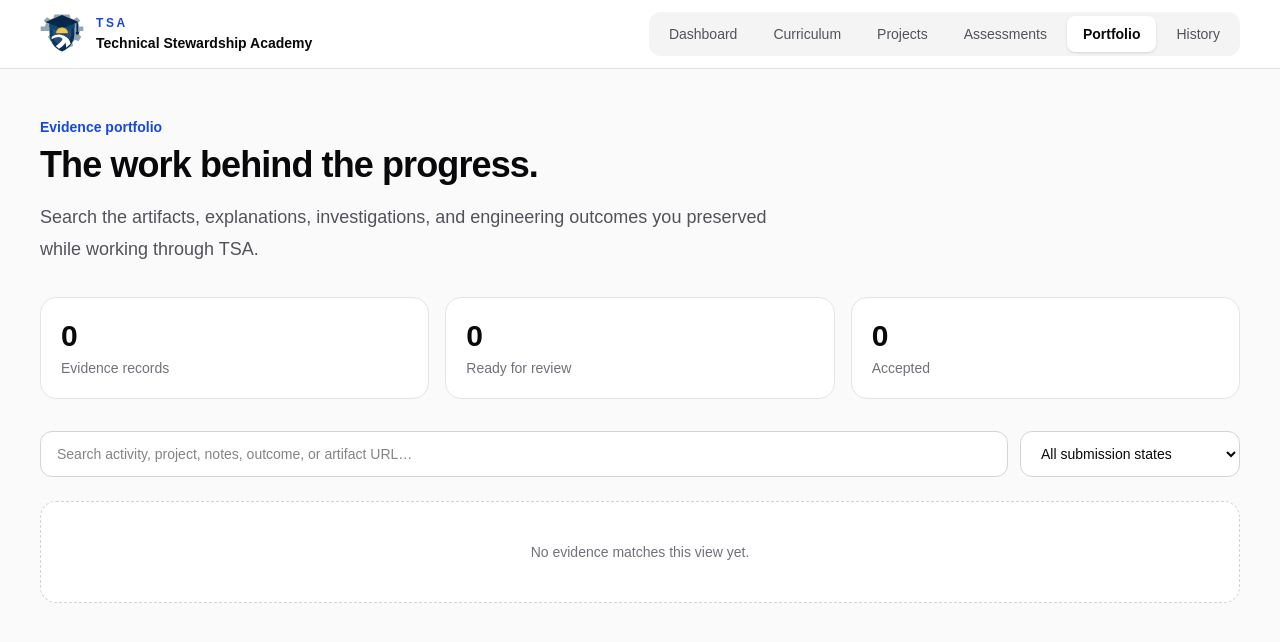
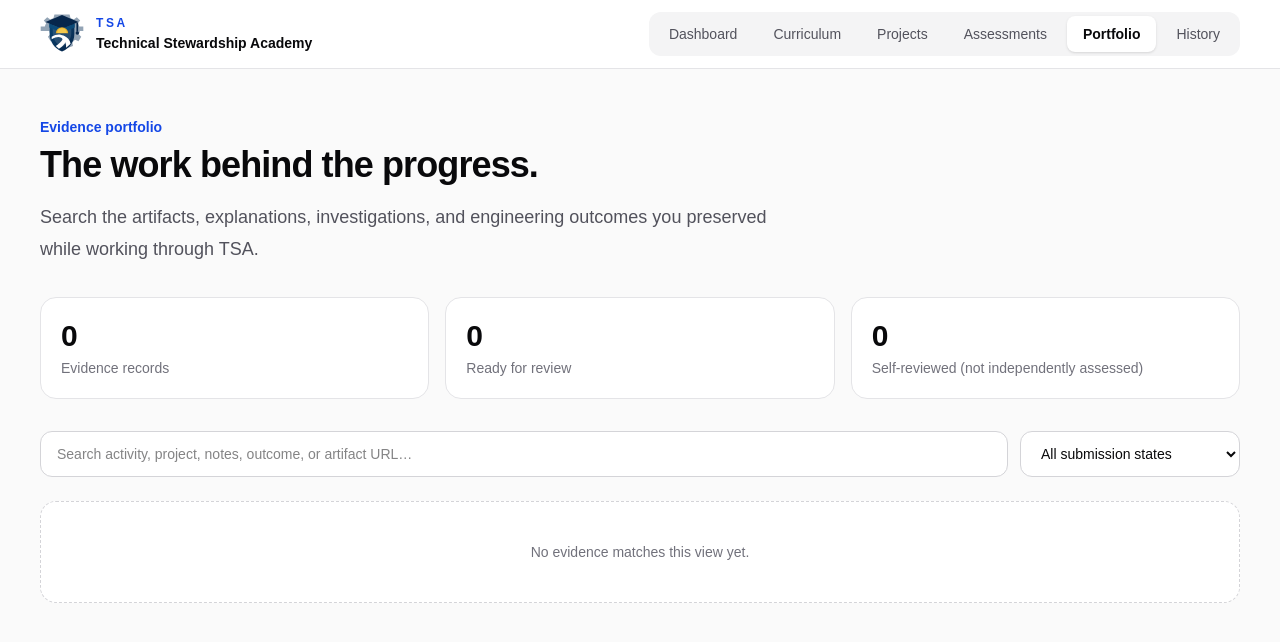
Before and after one commit to enoqueJonas/tsa, a Next.js app in the folder apps/web/: page / in a window 1280 px wide. Both pictures are taken after a click on the button "Portfolio". Shown: the top 642 px of the page. Built offline with nearby package versions, Linux system fonts and the light colour scheme.

Commit message:
ui(academy): distinguish learner self-assessment from independently accepted evidence

```diff
--- a/apps/web/components/evidence-portfolio.tsx
+++ b/apps/web/components/evidence-portfolio.tsx
@@ -65,7 +65,7 @@ export function EvidencePortfolio() {
       <div className="mb-8 grid gap-4 sm:grid-cols-3">
         <div className="rounded-2xl border border-zinc-200 bg-white p-5"><p className="text-3xl font-semibold">{records.length}</p><p className="mt-1 text-sm text-zinc-500">Evidence records</p></div>
         <div className="rounded-2xl border border-zinc-200 bg-white p-5"><p className="text-3xl font-semibold">{readyForReview}</p><p className="mt-1 text-sm text-zinc-500">Ready for review</p></div>
-        <div className="rounded-2xl border border-zinc-200 bg-white p-5"><p className="text-3xl font-semibold">{accepted}</p><p className="mt-1 text-sm text-zinc-500">Accepted</p></div>
+        <div className="rounded-2xl border border-zinc-200 bg-white p-5"><p className="text-3xl font-semibold">{accepted}</p><p className="mt-1 text-sm text-zinc-500">Self-reviewed (not independently assessed)</p></div>
       </div>
 
       <div className="mb-6 grid gap-3 md:grid-cols-[minmax(0,1fr)_220px]">
@@ -74,7 +74,7 @@ export function EvidencePortfolio() {
           <option value="all">All submission states</option>
           <option value="draft">Draft</option>
           <option value="ready">Ready</option>
-          <option value="accepted">Accepted</option>
+          <option value="accepted">Self-reviewed</option>
         </select>
       </div>
 
@@ -86,7 +86,7 @@ export function EvidencePortfolio() {
             const entry = lookup[record.activityId];
             const state = record.submissionStatus ?? "draft";
             return <article key={record.activityId} className="rounded-2xl border border-zinc-200 bg-white p-6 shadow-sm">
-              <div className="flex items-start justify-between gap-4"><div><p className="text-xs font-semibold uppercase tracking-[0.16em] text-zinc-400">{entry?.school.title ?? "TSA"}</p><h2 className="mt-2 text-xl font-semibold">{entry?.activity.title ?? record.activityId}</h2><p className="mt-1 text-sm text-zinc-500">{entry?.path.title}</p></div><span className="rounded-full bg-zinc-100 px-3 py-1 text-xs font-semibold capitalize text-zinc-700">{state}</span></div>
+              <div className="flex items-start justify-between gap-4"><div><p className="text-xs font-semibold uppercase tracking-[0.16em] text-zinc-400">{entry?.school.title ?? "TSA"}</p><h2 className="mt-2 text-xl font-semibold">{entry?.activity.title ?? record.activityId}</h2><p className="mt-1 text-sm text-zinc-500">{entry?.path.title}</p></div><span className="rounded-full bg-zinc-100 px-3 py-1 text-xs font-semibold capitalize text-zinc-700">{state === "accepted" ? "Self-reviewed" : state}</span></div>
               {record.notes && <div className="mt-5"><p className="text-xs font-semibold uppercase tracking-[0.12em] text-zinc-400">Evidence notes</p><p className="mt-2 whitespace-pre-wrap text-sm leading-6 text-zinc-700">{record.notes}</p></div>}
               {record.outcome && <div className="mt-5"><p className="text-xs font-semibold uppercase tracking-[0.12em] text-zinc-400">Outcome</p><p className="mt-2 whitespace-pre-wrap text-sm leading-6 text-zinc-700">{record.outcome}</p></div>}
               {record.links.length > 0 && <div className="mt-5"><p className="text-xs font-semibold uppercase tracking-[0.12em] text-zinc-400">Artifacts</p><div className="mt-2 space-y-2">{record.links.map((link) => <a key={link} href={link} target="_blank" rel="noreferrer" className="block break-all text-sm font-medium text-blue-700 hover:text-blue-900">{link}</a>)}</div></div>}
```
